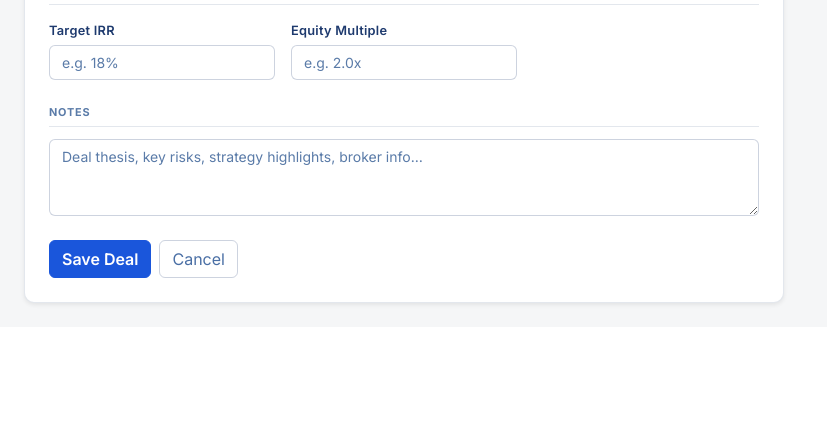
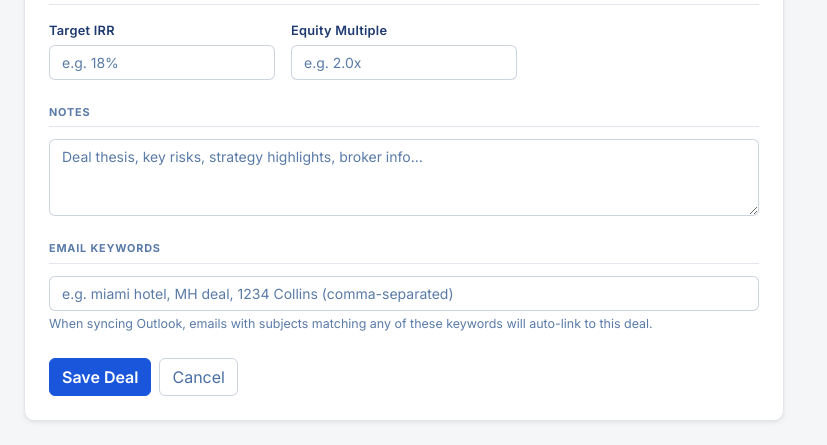
Before and after one commit to beepbeepbeep765/test, a Flask app: page /deals/new in a window 1280 px wide. Shown: the part 767-1212 px from the top of the page, without its empty margins (0-827 px from the left). Before the commit the page ends 1074 px from the top, so only its background shows below. Run offline with Flask 3, Linux system fonts and the light colour scheme; data that the repository does not hold is empty.

Commit message:
Add per-deal email keywords for Outlook auto-linking
- Add email_keywords column to deals table (comma-separated phrases)
- Add keywords field to deal edit/create form with helper text
- Sync now uses custom keywords when set, falls back to deal name words
- Pull email_keywords in sync query

https://claude.ai/code/session_01ByvwWz5oje8ek116Vm7SP5

```diff
--- a/app.py
+++ b/app.py
@@ -39,6 +39,7 @@ def init_db():
             irr_target TEXT,
             equity_multiple TEXT,
             closing_date TEXT,
+            email_keywords TEXT,
             created_at TEXT DEFAULT (datetime('now'))
         );
 
@@ -184,6 +185,7 @@ def init_db():
         "ALTER TABLE emails ADD COLUMN from_addr TEXT",
         "ALTER TABLE emails ADD COLUMN direction TEXT DEFAULT 'sent'",
         "ALTER TABLE emails ADD COLUMN tags TEXT",
+        "ALTER TABLE deals ADD COLUMN email_keywords TEXT",
     ]:
         try:
             conn.execute(stmt)
@@ -366,8 +368,8 @@ def new_deal():
         conn.execute(
             "INSERT INTO deals (name, asset_type, location, target_raise, status, notes, "
             "purchase_price, units_sf, noi_current, noi_projected, cap_rate, exit_cap_rate, "
-            "ltv, hold_period, irr_target, equity_multiple, closing_date) "
-            "VALUES (?, ?, ?, ?, ?, ?, ?, ?, ?, ?, ?, ?, ?, ?, ?, ?, ?)",
+            "ltv, hold_period, irr_target, equity_multiple, closing_date, email_keywords) "
+            "VALUES (?, ?, ?, ?, ?, ?, ?, ?, ?, ?, ?, ?, ?, ?, ?, ?, ?, ?)",
             (request.form["name"], request.form.get("asset_type", ""),
              request.form.get("location", ""), request.form.get("target_raise", ""),
              request.form.get("status", "Active"), request.form.get("notes", ""),
@@ -376,7 +378,8 @@ def new_deal():
              request.form.get("cap_rate", "") or None, request.form.get("exit_cap_rate", "") or None,
              request.form.get("ltv", "") or None, request.form.get("hold_period", "") or None,
              request.form.get("irr_target", "") or None, request.form.get("equity_multiple", "") or None,
-             request.form.get("closing_date", "") or None),
+             request.form.get("closing_date", "") or None,
+             request.form.get("email_keywords", "") or None),
         )
         conn.commit(); conn.close()
         flash("Deal created.", "success")
@@ -415,7 +418,7 @@ def edit_deal(deal_id):
         conn.execute(
             "UPDATE deals SET name=?, asset_type=?, location=?, target_raise=?, status=?, notes=?, "
             "purchase_price=?, units_sf=?, noi_current=?, noi_projected=?, cap_rate=?, exit_cap_rate=?, "
-            "ltv=?, hold_period=?, irr_target=?, equity_multiple=?, closing_date=? WHERE id=?",
+            "ltv=?, hold_period=?, irr_target=?, equity_multiple=?, closing_date=?, email_keywords=? WHERE id=?",
             (request.form["name"], request.form.get("asset_type", ""),
              request.form.get("location", ""), request.form.get("target_raise", ""),
              request.form.get("status", "Active"), request.form.get("notes", ""),
@@ -424,7 +427,8 @@ def edit_deal(deal_id):
              request.form.get("cap_rate", "") or None, request.form.get("exit_cap_rate", "") or None,
              request.form.get("ltv", "") or None, request.form.get("hold_period", "") or None,
              request.form.get("irr_target", "") or None, request.form.get("equity_multiple", "") or None,
-             request.form.get("closing_date", "") or None, deal_id),
+             request.form.get("closing_date", "") or None,
+             request.form.get("email_keywords", "") or None, deal_id),
         )
         conn.commit(); conn.close()
         flash("Deal updated.", "success")
@@ -945,7 +949,7 @@ def sync_emails():
 
     # Pull DB data before entering the COM thread
     conn = get_db()
-    deals = conn.execute("SELECT id, name FROM deals").fetchall()
+    deals = conn.execute("SELECT id, name, email_keywords FROM deals").fetchall()
     contacts = conn.execute(
         "SELECT id, email FROM gp_contacts WHERE email IS NOT NULL AND email != ''"
     ).fetchall()
@@ -954,9 +958,14 @@ def sync_emails():
     contact_email_map = {c["email"].lower().strip(): c["id"] for c in contacts}
     deal_keywords = []
     for d in deals:
-        words = [w for w in d["name"].lower().split() if len(w) > 3]
+        if d["email_keywords"] and d["email_keywords"].strip():
+            # Use manually set keywords (comma-separated)
+            words = [w.strip().lower() for w in d["email_keywords"].split(",") if w.strip()]
+        else:
+            # Fall back to auto-generating from deal name
+            words = [w for w in d["name"].lower().split() if len(w) > 3]
         if words:
-            deal_keywords.append((words[:3], d["id"]))
+            deal_keywords.append((words, d["id"]))
 
     import threading
     result = {}
--- a/templates/deal_form.html
+++ b/templates/deal_form.html
@@ -119,6 +119,15 @@
                   placeholder="Deal thesis, key risks, strategy highlights, broker info…">{{ deal.notes if deal else '' }}</textarea>
       </div>
 
+      <!-- Email Keywords -->
+      <div class="section-label mt-4">Email Keywords</div>
+      <div class="mb-4">
+        <input type="text" name="email_keywords" class="form-control"
+               value="{{ deal.email_keywords if deal else '' }}"
+               placeholder="e.g. miami hotel, MH deal, 1234 Collins (comma-separated)" />
+        <div class="form-text">When syncing Outlook, emails with subjects matching any of these keywords will auto-link to this deal.</div>
+      </div>
+
       <div class="d-flex gap-2">
         <button type="submit" class="btn btn-primary">Save Deal</button>
         <a href="{{ url_for('deals') }}" class="btn btn-outline-secondary">Cancel</a>
```
